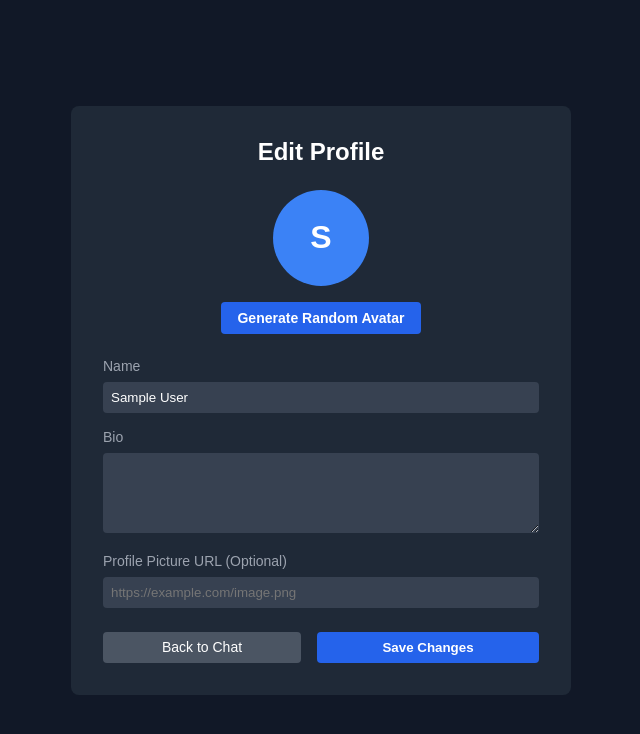
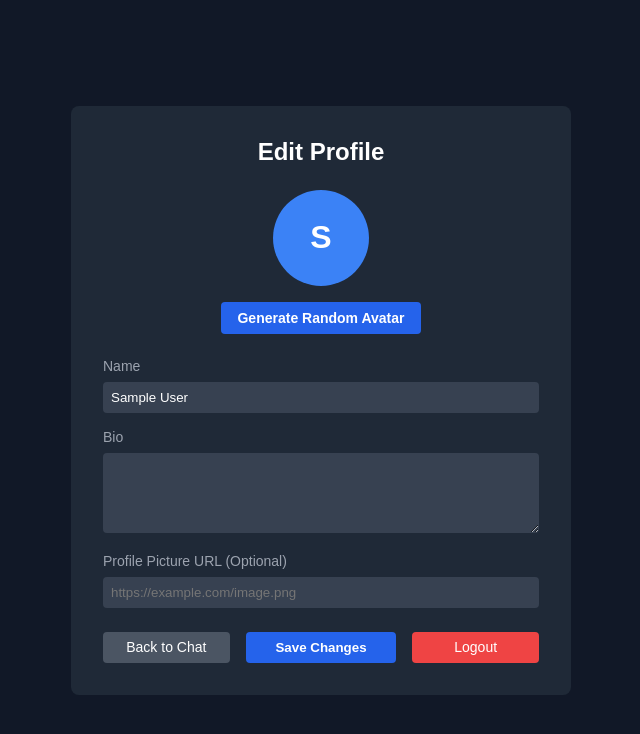
Before and after one commit to Virajing/GigaChat, a React (Vite) app in the folder Frontend/: page /profile in a window 1280 px wide. Shown: the top 734 px of the page, without its empty margins (319-959 px from the left). Built offline with nearby package versions, Linux system fonts and the light colour scheme; no server answers; sample sign-in values are in the browser's storage.

Commit message:
Chat App Completed

```diff
--- a/Frontend/src/Pages/Profile.jsx
+++ b/Frontend/src/Pages/Profile.jsx
@@ -180,6 +180,7 @@ const Profile = () => {
                         Back to Chat
                     </button>
                     {!isReadOnly && (
+                        <>
                             <button
                                 onClick={handleSave}
                                 className="send-btn"
@@ -188,6 +189,17 @@ const Profile = () => {
                             >
                                 {loading ? 'Saving...' : 'Save Changes'}
                             </button>
+                            <button
+                                onClick={() => {
+                                    localStorage.removeItem('user');
+                                    navigate('/login');
+                                }}
+                                className="logout-btn"
+                                style={{ flex: 1, backgroundColor: '#ef4444', textAlign: 'center' }}
+                            >
+                                Logout
+                            </button>
+                        </>
                     )}
                 </div>
             </div>
```
Lines whose indentation alone changed are shown as unchanged.
